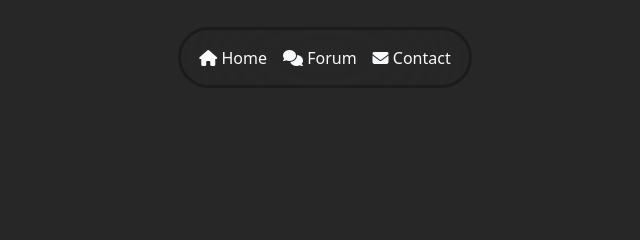
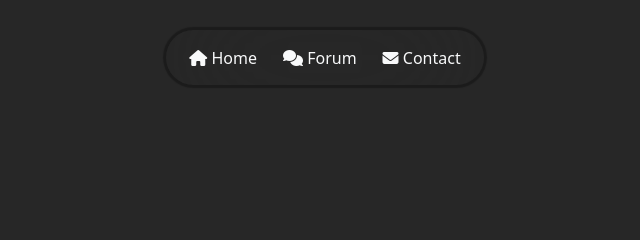
Before and after one commit to neecride/plugins-navbar, a plain HTML site: page navigation/roundednavbar/index.html in a window 1280 px wide. Shown: the top 240 px of the page, 315-955 px from the left. Drawn offline with nearby package versions, Linux system fonts and the light colour scheme.

Commit message:
Update index.html

```diff
--- a/navigation/roundednavbar/index.html
+++ b/navigation/roundednavbar/index.html
@@ -49,13 +49,13 @@
                 <div class="links">
                     <nav class="navbar navbar-expand">
                         <ul class="navbar-nav p-0">
-                        <li class="nav-item">
+                        <li class="nav-item access">
                             <a id="homenav" class="nav-link text-light active" href="#"><i class="fas fa-home"></i> Home</a>
                         </li>
-                        <li class="nav-item">
+                        <li class="nav-item access">
                             <a id="forumnav" class="nav-link text-light" href="#"><i class="fas fa-comments"></i> Forum</a>
                         </li>
-                        <li class="nav-item">
+                        <li class="nav-item access">
                             <a id="forumnav" class="nav-link text-light" href="#"><i class="fa-solid fa-envelope"></i> Contact</a>
                         </li>
                         </ul>
```
